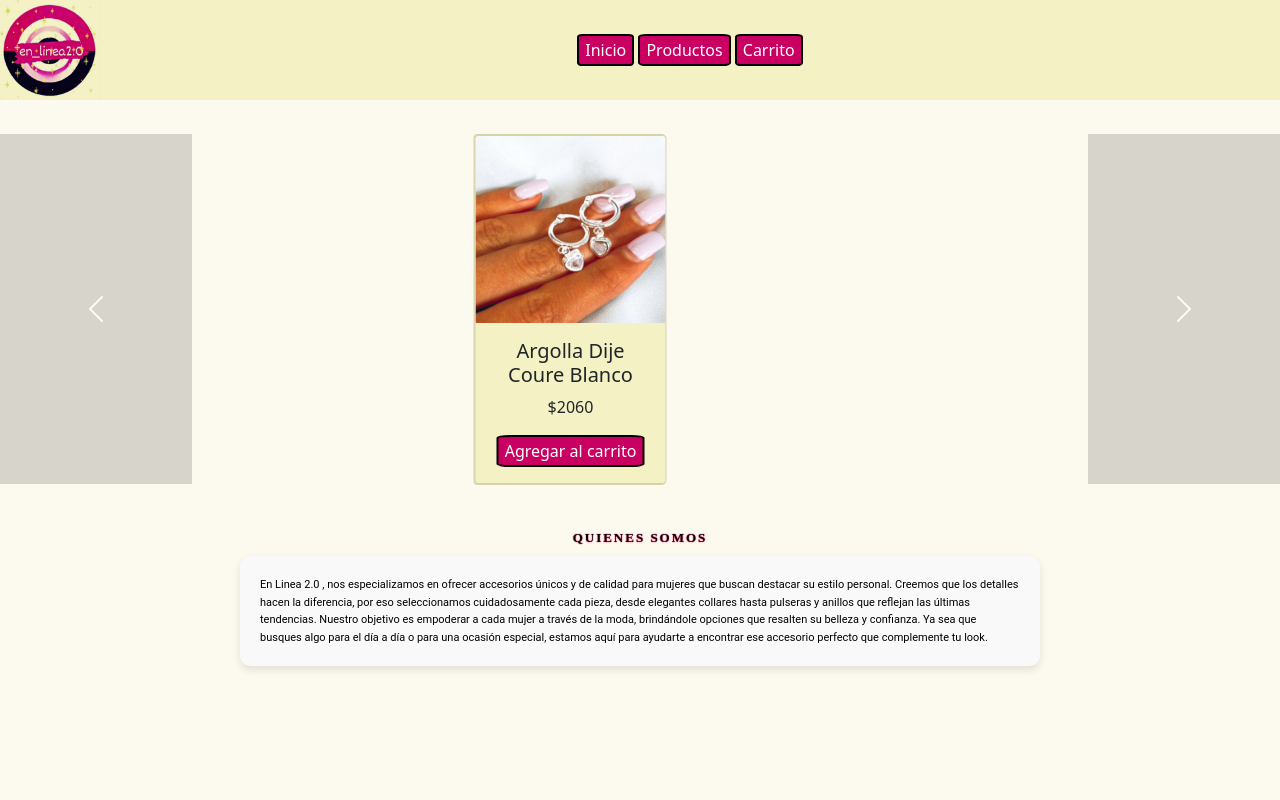
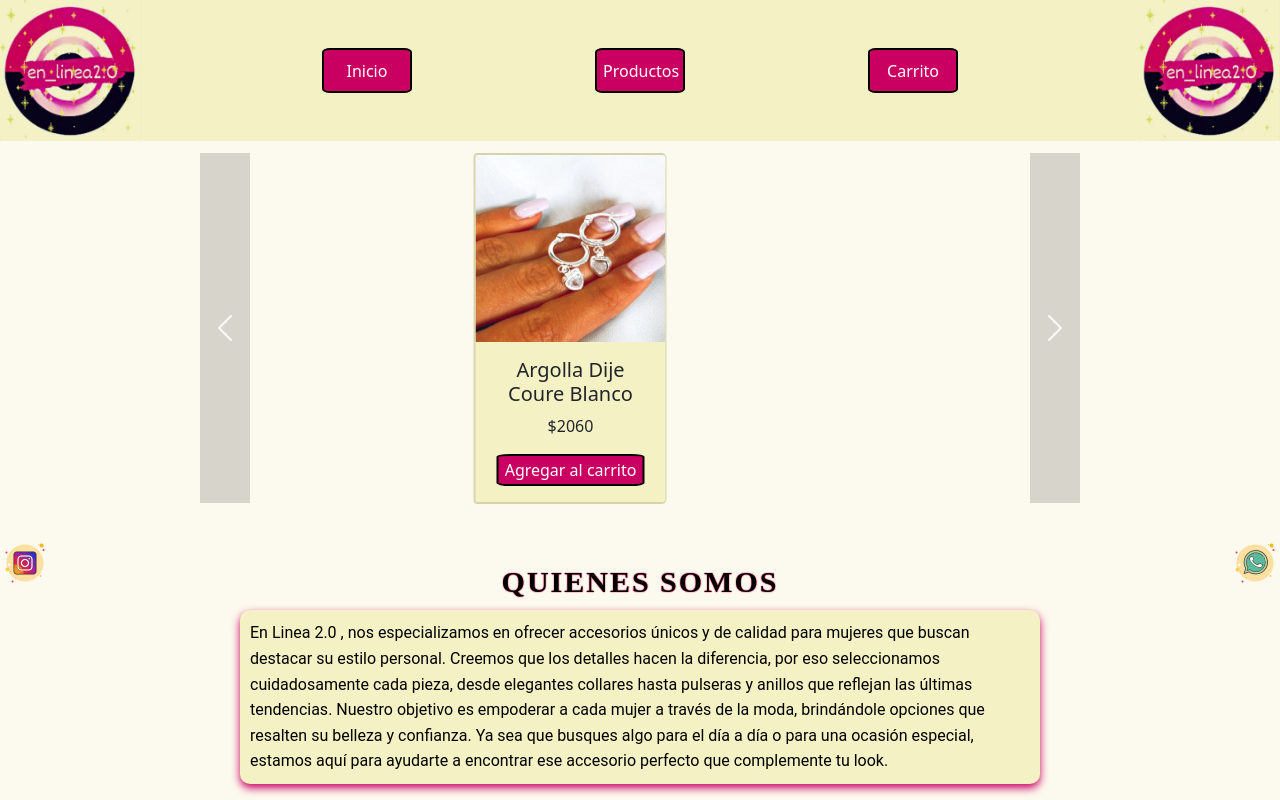
Before and after one commit to enlineaaccesorios/Tienda, a plain HTML site: page index.html in a window 1280 px wide. Shown: the top 800 px of the page. Drawn offline with nearby package versions, Linux system fonts and the light colour scheme.

Commit message:
cambios en propiedades iconos redes

```diff
--- a/styles.css
+++ b/styles.css
@@ -77,12 +77,23 @@ header{
 }
 
 
+.btn-check:focus+.btn-primary, .btn-primary:focus {
+    color:none;
+    background-color:none;
+    border-color: none;
+    box-shadow: none;
+
+}
+
+
+
+
 .iconos-redes {
 
     position: relative;
     display: flex;
     justify-content: space-between;
-    bottom: 478px;
+    top: 34px;
 }
 
 
@@ -104,19 +115,6 @@ div#offcanvasRight.offcanvas.offcanvas-end.show{
 
 /*posicionamiento de elementos en header*/
 
-.offcanvas-header{
-
-}
-
-
-.align-items-center{
-
-
-}
-
-
-
-
 /*tamaño de la imagen*/
 .img-fluid {
     width: 100%;
@@ -124,10 +122,6 @@ div#offcanvasRight.offcanvas.offcanvas-end.show{
     height: 87px;
 }
 
-.cart-item{
-
-
-}
 
 .bloqImagen{
     width: 34%;
@@ -216,7 +210,7 @@ p.quieneSomos{
     line-height: 1.6; /* Espaciado entre líneas para mejorar la legibilidad */
     color: #000000; /* Color de texto */
     background-color: #f9f9f9; /* Color de fondo suave */
-    padding: 20px; /* Espaciado interno */
+    padding: 10px 10px; /* Espaciado interno */
     border-radius: 10px; /* Bordes redondeados */
     box-shadow: 0 4px 8px rgba(0, 0, 0, 0.1); /* Sombra suave */
     max-width: 800px; /* Limitar el ancho para que el texto sea más legible */
@@ -269,7 +263,7 @@ main{
     /*      CAROCEL O SLIDE        */
 
 .carousel{
-    margin-top: 124px;
+    margin-top: 98px;
     height: 100vh;
 
 }
@@ -297,5 +291,104 @@ div.card{
 /*margen de abajo de galeria*/
 .my-5{
     margin-bottom: 0rem !important;
+}
+
+
+
+
+/* Media queries para pantallas más grande (notebook) */
+@media (min-width: 480px) {
+
+
+header{
+    height: 141px;
+}
+
+.menunavegador{
+    justify-content: space-around;
+    flex-wrap: wrap;
+    position: relative;
+    width: 64%;
+    align-self: center;
+    display: flex;
+}
+
+.btnmenuNav {
+    height: 45px;
+    width: 90px;
+}
+
+
+
+.logo-container{
+    background-image: url(images/8.jpg);
+    width: 141px;
+    height: 141px;
+    box-sizing: border-box;
+    background-size: contain;
+    order: 0;
+}
+
+
+
+.logo-container2{
+    background-image: url(images/8.jpg);
+    width: 141px;
+    height: 141px;
+    box-sizing: border-box;
+    background-size: contain;
+    order: 2;
+}
+
+.carousel{
+    margin-top: 143px;
+}
+
+
+.carousel-control-prev{
+    width: 50px;
+    height: 350px;
+    margin-left: 200px;
+}
+
+.carousel-control-next{
+    width: 50px;
+    height: 350px;
+    margin-right: 200px;
+}
+
+h2.quieneSomos{
+    font-size: 30px;
+    text-shadow: 0 0 0px #FF95D6, 0 0 1px #FF6677, 0 0 1px #FF3376, 0 0 1px #FF335B;
+}
+
+p.quieneSomos{
+    font-size: 16px;
+    background-color: #f4f1c4;
+    box-shadow: 0 4px 8px rgb(201 0 98);
 
 }
+
+.iconos-redes{
+    bottom: 420px;
+}
+
+.iconos-redes img {
+
+    width: 50px;
+}
+
+h2.text-center{
+    font-size: 50px;
+    font-family: 'Playfair Display', serif;
+    font-weight: bold;
+    color: #333;
+    color: black;
+    margin-top: 100px;
+}
+
+.col-6{
+    width: 25%;
+}
+
+}
```
